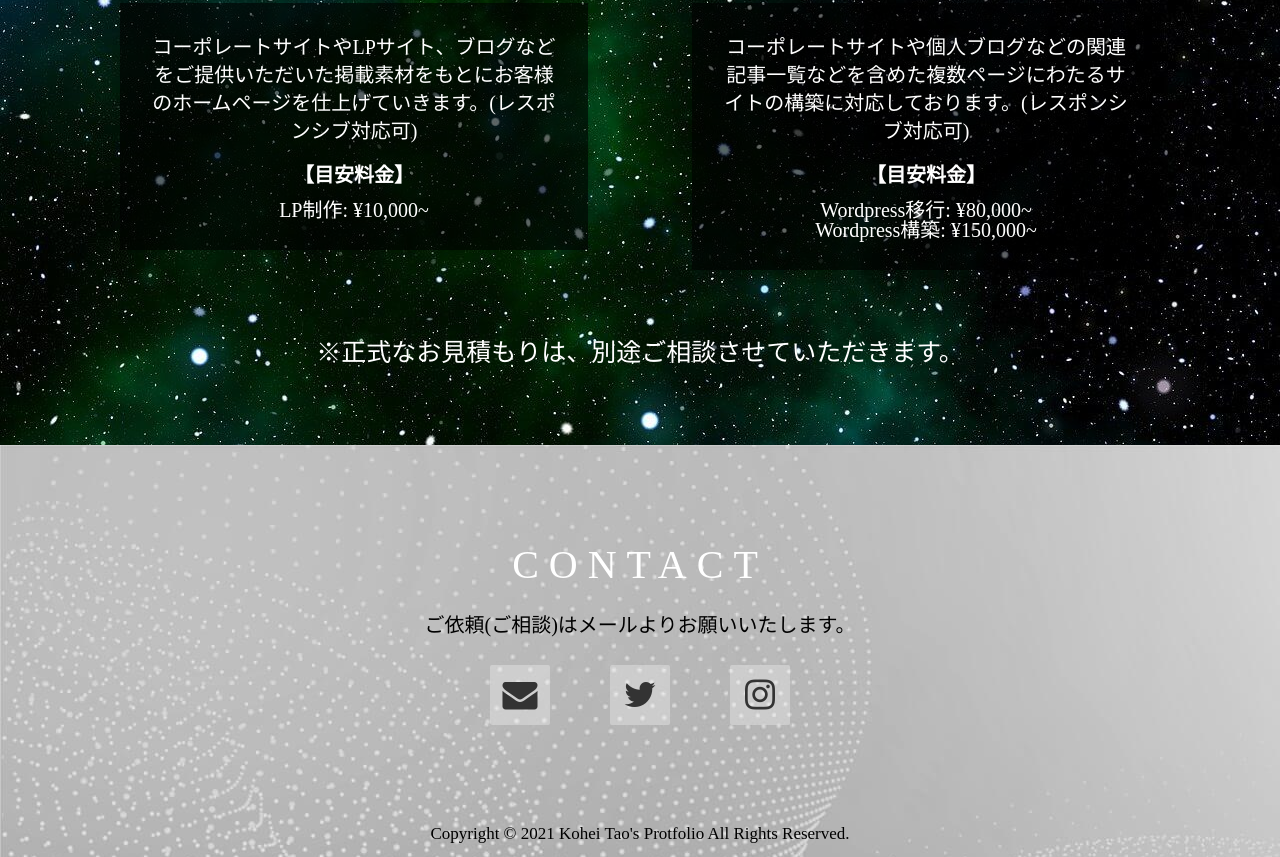
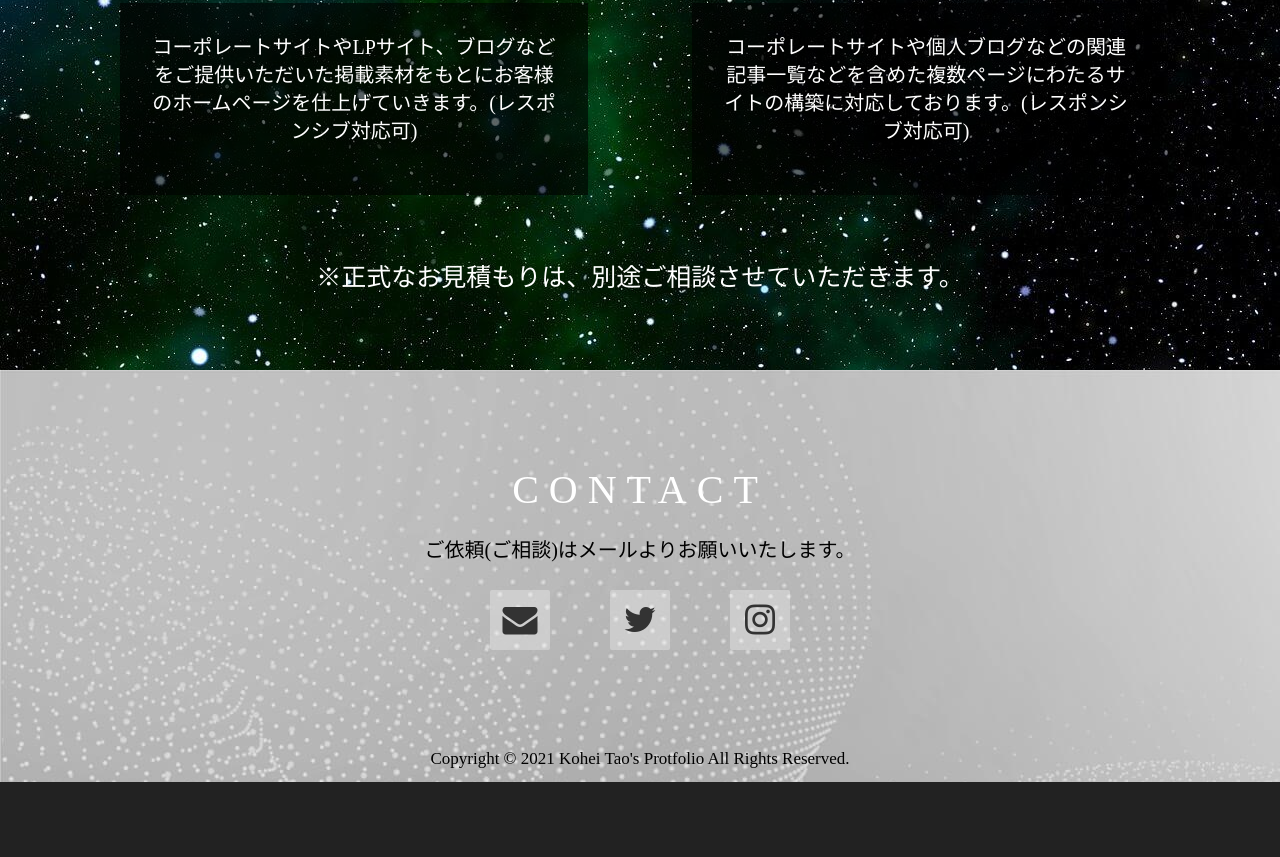
Before and after one commit to kohei6145/my_portfolio, a plain HTML site: page index.html in a window 1280 px wide. Shown: the part 3475-4332 px from the top of the page. After the commit the page ends 4257 px from the top, so only its background shows below. Drawn offline with nearby package versions, Linux system fonts and the light colour scheme.

Commit message:
price修正

```diff
--- a/index.html
+++ b/index.html
@@ -143,8 +143,8 @@
                         <p class="service-item-title">コーディング</p>
                         <div class="service-item-cont">
                             <p class="service-item-sent">コーポレートサイトやLPサイト、ブログなどをご提供いただいた掲載素材をもとにお客様のホームページを仕上げていきます。(レスポンシブ対応可)</p>
-                            <div class="price">【目安料金】</div>
-                            <p class="price-sent">LP制作: ¥10,000~</p>
+                            <!-- <div class="price">【目安料金】</div>
+                            <p class="price-sent">LP制作: ¥10,000~</p> -->
                         </div>
                     </div>
                     <div class="service-item wow fadeIn" data-wow-duration="1s" data-wow-iteration="1" data-wow-offset="100">
@@ -152,9 +152,9 @@
                         <p class="service-item-title">Wordpress</p>
                         <div class="service-item-cont">
                             <p class="service-item-sent">コーポレートサイトや個人ブログなどの関連記事一覧などを含めた複数ページにわたるサイトの構築に対応しております。(レスポンシブ対応可)</p>
-                            <div class="price">【目安料金】</div>
+                            <!-- <div class="price">【目安料金】</div>
                             <p class="price-sent">Wordpress移行: ¥80,000~</p>
-                            <p class="price-sent">Wordpress構築: ¥150,000~</p>
+                            <p class="price-sent">Wordpress構築: ¥150,000~</p> -->
                         </div>
                     </div>
                 </div>
```
